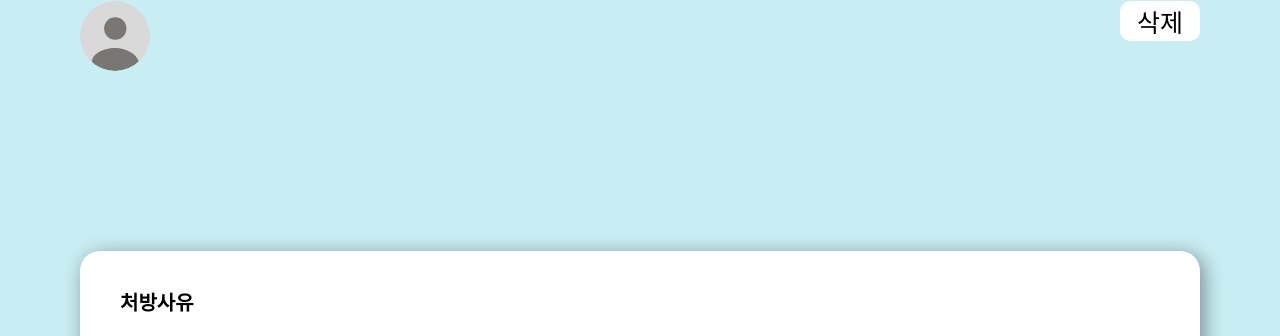
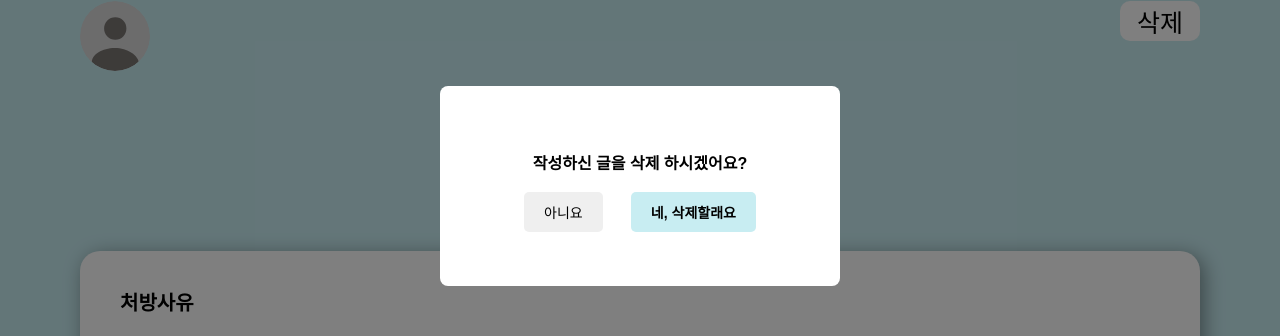
Before and after one commit to kw-bookmedicine/frontend, a React (Create React App) app: page /worry-detail in a window 1280 px wide. Both pictures are taken after a click on the button "삭제". Shown: the part 214-550 px from the top of the page. Built offline with nearby package versions, Linux system fonts and the light colour scheme; no server answers; a web font is replaced by a local one.

Commit message:
:sparkles: Feat: 삭제 버튼 클릭 시, 삭제 재확인 안내 모달창 추가

```diff
--- /dev/null
+++ b/src/components/Modal/ConfirmModal .jsx
@@ -0,0 +1,24 @@
+import React from "react";
+import styles from "../../styles/Modal/ConfirmModal.module.css";
+
+const ConfirmModal = ({ isOpen, onClose, onConfirm }) => {
+  if (!isOpen) return null;
+
+  return (
+    <div className={styles.modalOverlay}>
+      <div className={styles.modalContent}>
+        <p>작성하신 글을 삭제 하시겠어요?</p>
+        <div className={styles.modalButtons}>
+          <button onClick={onClose} className={styles.cancelBtn}>
+            아니요
+          </button>
+          <button onClick={onConfirm} className={styles.confirmBtn}>
+            네, 삭제할래요
+          </button>
+        </div>
+      </div>
+    </div>
+  );
+};
+
+export default ConfirmModal;
--- a/src/pages/Worry/WorryDetail.jsx
+++ b/src/pages/Worry/WorryDetail.jsx
@@ -74,7 +74,7 @@ const WorryDetail = () => {
       });
       navigate("/counseling");
     } catch (error) {
-      console.error("Error deleting post:", error);
+      console.error("boardId Delete 실패:", error);
     } finally {
       setIsModalOpen(false);
     }
```
Also changed, not shown: src/styles/Counseling/PrescriptionWriteStep2.css (indentation only).
